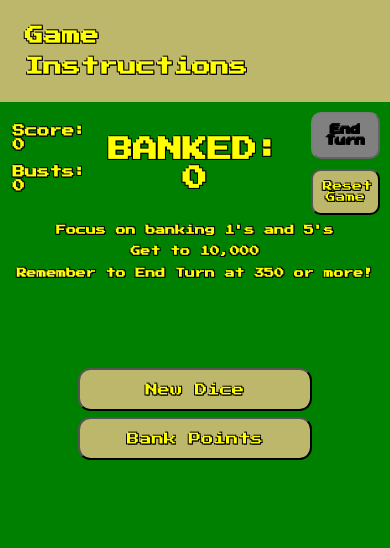
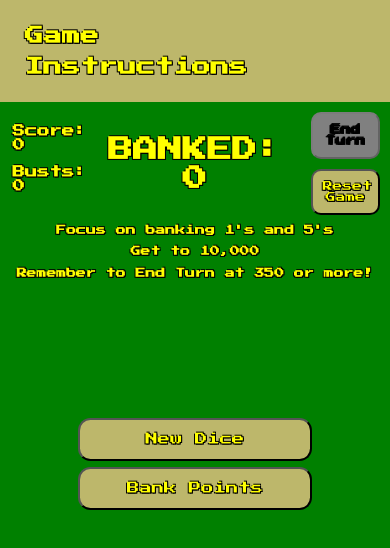
Before and after one commit to qrbaxter/Dice-Supplementary-X, a React (Create React App) app: page / in a window 390 px wide. Shown: the top 548 px of the page. Built offline with nearby package versions, Linux system fonts and the light colour scheme.

Commit message:
Commit
cOmmit

```diff
--- a/public/style.css
+++ b/public/style.css
@@ -251,6 +251,7 @@
         flex-direction: row;
         gap: 10px;
         justify-content: center;
+        font-size: 1.5em
     }
 
 
```
